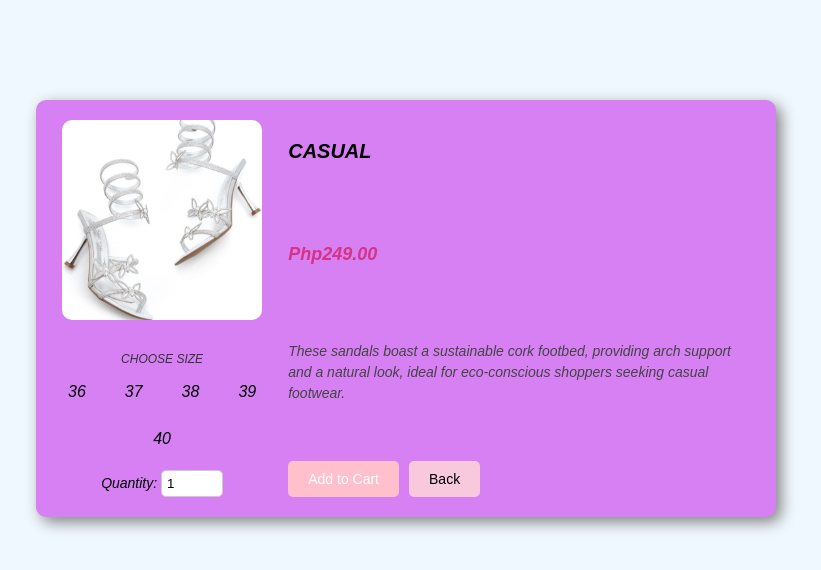
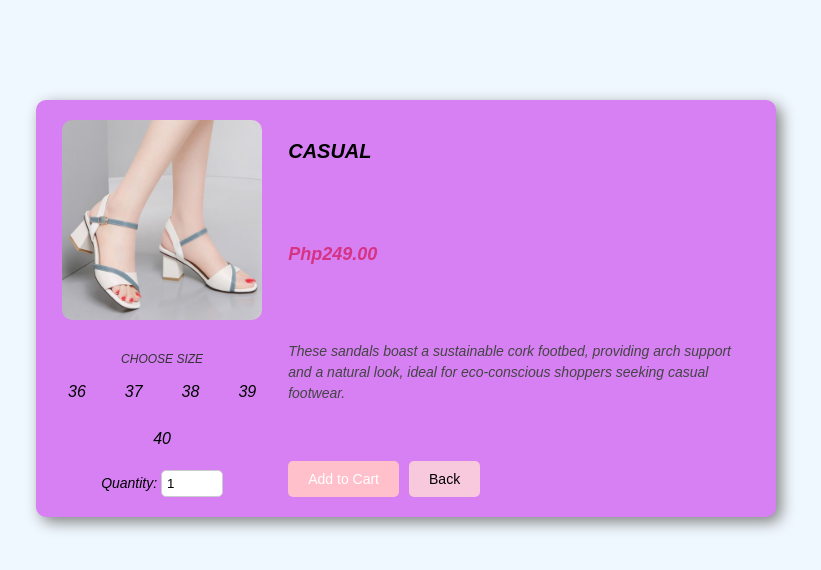
Before and after one commit to airahmhae07/Fashion-Sandals, a plain HTML site: page CATE.CAS.1.html in a window 1280 px wide. Shown: the whole page, without its empty margins (234-1055 px from the left). Drawn offline with Linux system fonts and the light colour scheme; files whose address does not match are found by name.

Commit message:
Update CATE.CAS.1.html

```diff
--- a/CATE.CAS.1.html
+++ b/CATE.CAS.1.html
@@ -155,7 +155,7 @@
   <div class="container">
     <!-- Image Section -->
     <div class="images">
-      <img src="file:///C:/Users/Acer/OneDrive/Pictures/website%20img/CASUAL/CASUAL%205.jpg"lt="Product Image" class="imahe">
+      <img src="CASUAL 2.jpg"lt="Product Image" class="imahe">
       <p class="pick">Choose Size</p>
       <div class="options">
         <div class="option">
```
